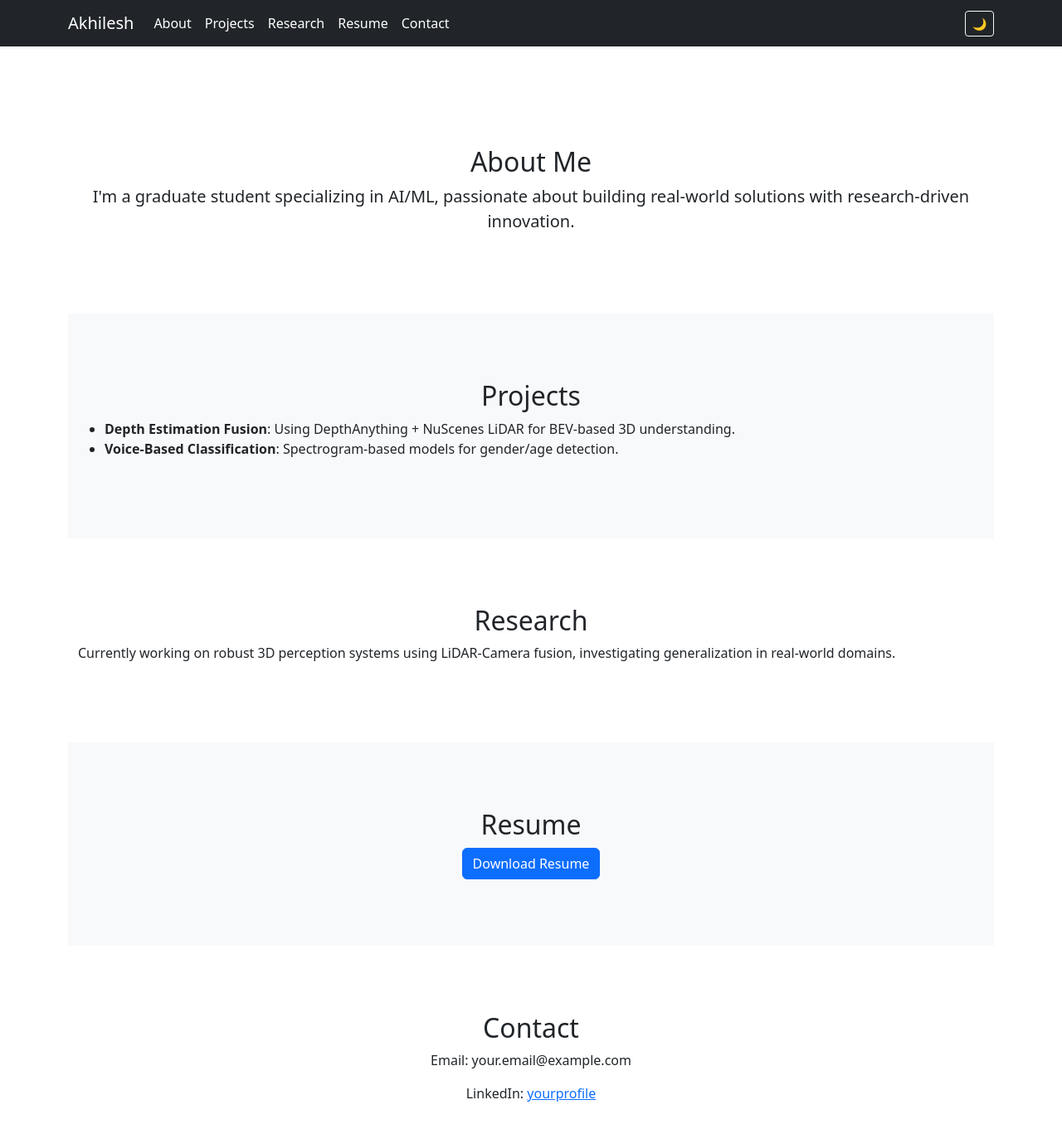
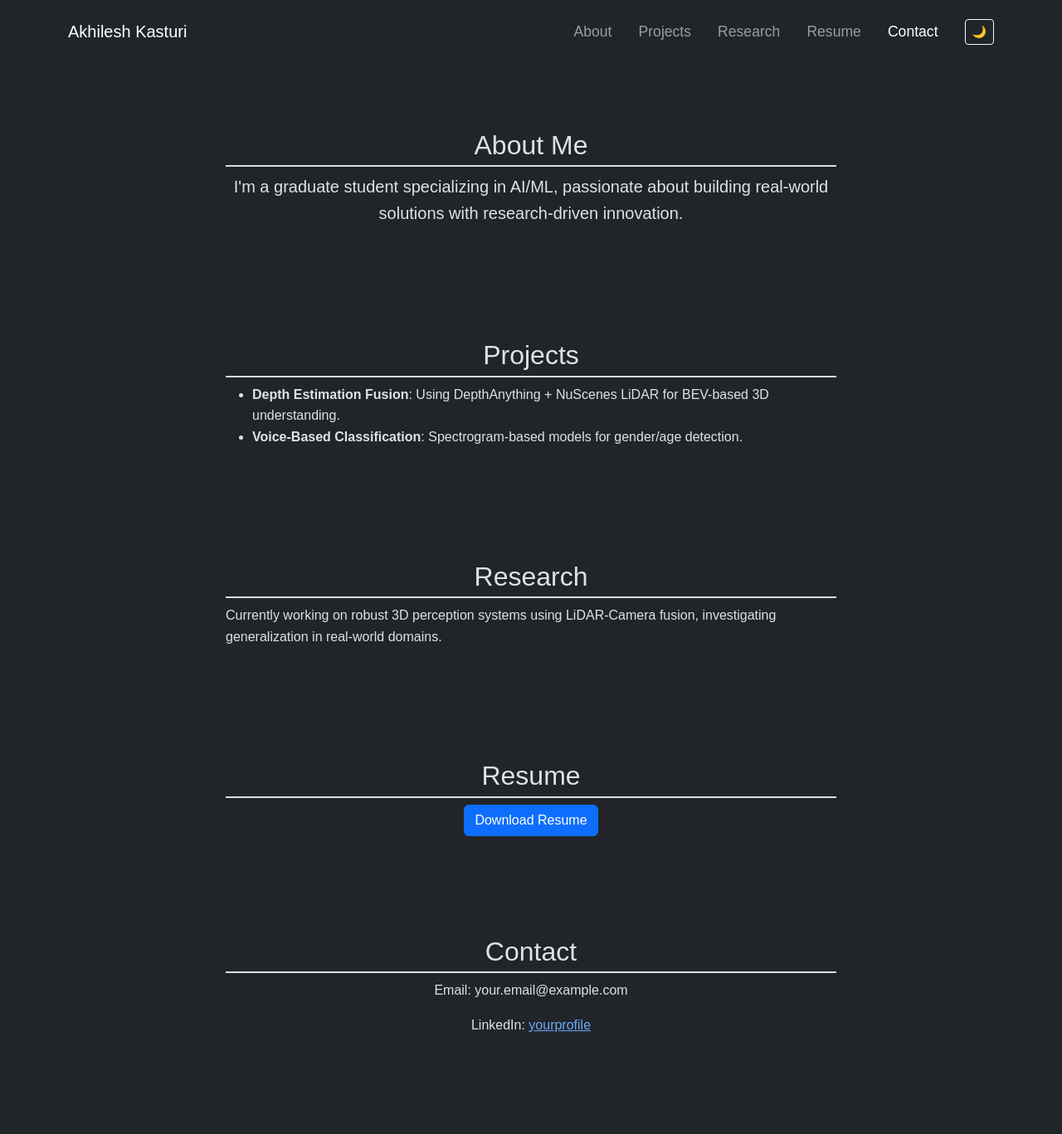
Before and after one commit to AkhilKas/akhilkas.github.io, a Jekyll site: the page built from index.md, in a window 1280 px wide and 1400 px high. Shown: the top 1367 px of the window at 83% size. Built offline with Jekyll 4.4.1, drawn with Linux system fonts in a browser that asks for light colours.

Commit message:
Updated theme

```diff
--- a/_layouts/default.html
+++ b/_layouts/default.html
@@ -1,5 +1,5 @@
 <!DOCTYPE html>
-<html lang="en">
+<html lang="en" data-bs-theme="dark">
   <head>
     <meta charset="UTF-8" />
     <meta name="viewport" content="width=device-width, initial-scale=1" />
@@ -8,38 +8,37 @@
       href="https://cdn.jsdelivr.net/npm/bootstrap@5.3.3/dist/css/bootstrap.min.css"
       rel="stylesheet"
     />
-  <style>
-    html {
-      scroll-behavior: smooth;
-    }
-    section {
-      padding: 80px 0;
-    }
-    nav a {
-      color: white !important;
-    }
-  </style>
+    <link rel="stylesheet" href="{{ '/assets/css/style.css' | relative_url }}">
   </head>
-<body>
+  <body data-bs-spy="scroll" data-bs-target="#navbarNav" data-bs-offset="80" tabindex="0">
 
     <!-- Navbar -->
-  <nav class="navbar navbar-expand-lg navbar-dark bg-dark fixed-top">
+    <nav class="navbar navbar-expand-lg navbar-dark bg-dark fixed-top py-3" id="navbarNav">
       <div class="container">
-      <a class="navbar-brand" href="#">Akhilesh</a>
-      <button class="navbar-toggler" type="button" data-bs-toggle="collapse" data-bs-target="#navbarNav">
-        <span class="navbar-toggler-icon"></span>
+        <a class="navbar-brand me-auto" href="#">Akhilesh Kasturi</a>
+
+        <div class="d-flex align-items-center">
+          <ul class="navbar-nav me-3 flex-row">
+            <li class="nav-item mx-2"><a class="nav-link" href="#about">About</a></li>
+            <li class="nav-item mx-2"><a class="nav-link" href="#projects">Projects</a></li>
+            <li class="nav-item mx-2"><a class="nav-link" href="#research">Research</a></li>
+            <li class="nav-item mx-2"><a class="nav-link" href="#resume">Resume</a></li>
+            <li class="nav-item mx-2"><a class="nav-link" href="#contact">Contact</a></li>
+          </ul>
+
+          <button
+            id="theme-toggle"
+            type="button"
+            class="btn btn-outline-light btn-sm"
+            data-bs-toggle="tooltip"
+            data-bs-placement="bottom"
+            title="Toggle dark mode"
+          >
+            🌙
           </button>
-      <div class="collapse navbar-collapse" id="navbarNav">
-        <ul class="navbar-nav me-auto mb-2 mb-lg-0">
-          <li class="nav-item"><a class="nav-link" href="#about">About</a></li>
-          <li class="nav-item"><a class="nav-link" href="#projects">Projects</a></li>
-          <li class="nav-item"><a class="nav-link" href="#research">Research</a></li>
-          <li class="nav-item"><a class="nav-link" href="#resume">Resume</a></li>
-          <li class="nav-item"><a class="nav-link" href="#contact">Contact</a></li>
-        </ul>
-        <button class="btn btn-outline-light btn-sm" id="theme-toggle">🌙</button>
         </div>
       </div>
+
     </nav>
 
 
@@ -49,5 +48,6 @@
     </main>
 
     <script src="https://cdn.jsdelivr.net/npm/bootstrap@5.3.3/dist/js/bootstrap.bundle.min.js"></script>
+    <script src="{{ '../assets/js/theme-toggle.js' | relative_url }}"></script>
   </body>
 </html>
--- /dev/null
+++ b/assets/css/style.css
@@ -0,0 +1,34 @@
+html {
+  scroll-behavior: smooth;
+}
+
+body {
+  font-family: Arial, sans-serif;
+  line-height: 1.6;
+  margin: 0;
+  padding: 0;
+  background-color: var(--bs-body-bg);
+  color: var(--bs-body-color);
+}
+
+section {
+  padding: 60px 20px;
+  max-width: 800px;
+  margin: auto;
+}
+
+section h2 {
+  border-bottom: 2px solid #ddd;
+  padding-bottom: 5px;
+}
+
+/* Navbar links */
+.navbar-nav .nav-link {
+  font-size: 1.1rem;
+  transition: color 0.2s ease, text-decoration 0.2s ease;
+}
+
+.navbar-nav .nav-link:hover {
+  color: #ffc107 !important;
+  text-decoration: underline;
+}
--- /dev/null
+++ b/assets/js/theme-toggle.js
@@ -0,0 +1,22 @@
+document.addEventListener("DOMContentLoaded", function () {
+  const toggleBtn = document.getElementById("theme-toggle");
+  const html = document.documentElement;
+
+  // Initialize tooltip once
+  const tooltip = new bootstrap.Tooltip(toggleBtn);
+
+  function updateTheme() {
+    const isDark = html.getAttribute("data-bs-theme") === "dark";
+    const newTheme = isDark ? "light" : "dark";
+
+    html.setAttribute("data-bs-theme", newTheme);
+    toggleBtn.innerText = isDark ? "🌙" : "☀️";
+
+    // Update tooltip content
+    tooltip.setContent({
+        '.tooltip-inner': `Toggle ${isDark ? "light" : "dark"} mode`
+    });
+  }
+
+  toggleBtn.addEventListener("click", updateTheme);
+});
--- a/index.md
+++ b/index.md
@@ -3,14 +3,14 @@ layout: default
 title: "Home"
 ---
 
-<section id="about">
+<section id="about" class="bg-body text-body">
   <div class="container">
     <h2 class="text-center">About Me</h2>
     <p class="lead text-center">I'm a graduate student specializing in AI/ML, passionate about building real-world solutions with research-driven innovation.</p>
   </div>
 </section>
 
-<section id="projects" class="bg-light">
+<section id="projects" class="bg-body text-body">
   <div class="container">
     <h2 class="text-center">Projects</h2>
     <ul>
@@ -20,21 +20,21 @@ title: "Home"
   </div>
 </section>
 
-<section id="research">
+<section id="research" class="bg-body text-body">
   <div class="container">
     <h2 class="text-center">Research</h2>
     <p>Currently working on robust 3D perception systems using LiDAR-Camera fusion, investigating generalization in real-world domains.</p>
   </div>
 </section>
 
-<section id="resume" class="bg-light">
+<section id="resume" class="bg-body text-body">
   <div class="container text-center">
     <h2>Resume</h2>
     <a href="/assets/resume.pdf" class="btn btn-primary" target="_blank">Download Resume</a>
   </div>
 </section>
 
-<section id="contact">
+<section id="contact" class="bg-body text-body">
   <div class="container">
     <h2 class="text-center">Contact</h2>
     <p class="text-center">Email: your.email@example.com</p>
```
Also changed, not shown: assets/style.css (deleted, +0 -43 lines), 6 other files. Lines whose indentation alone changed are shown as unchanged.
